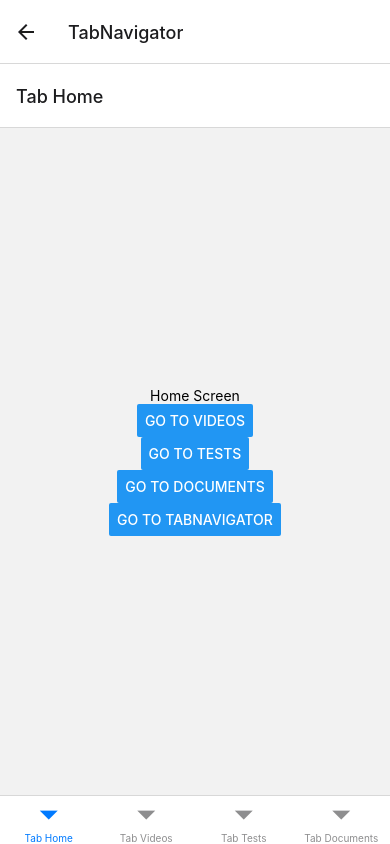
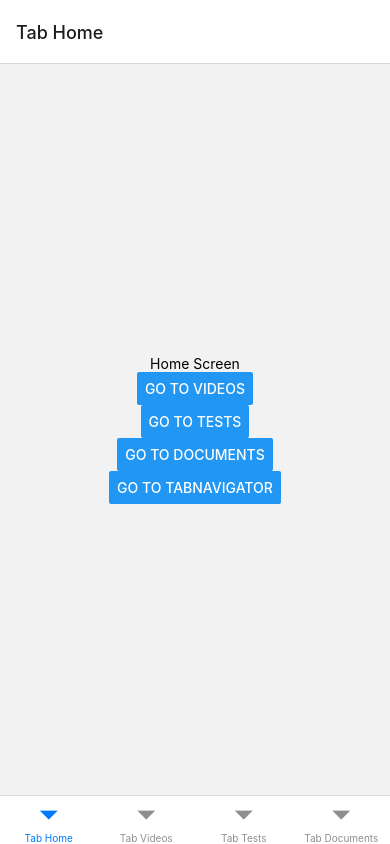
Before and after one commit to ankitpandey71/ReactNative-Practice, a React Native app: screen /TabNavigator in a window 390 px wide. Built offline with nearby package versions, Linux system fonts and the light colour scheme.

Commit message:
removed header from tab nvigator & header clr chng

```diff
--- a/App.js
+++ b/App.js
@@ -21,9 +21,18 @@ function App() {
     <>
       <ApolloProvider client={client}>
         <NavigationContainer>
-          <Stack.Navigator>
+          <Stack.Navigator
+            screenOptions={{
+              headerMode: 'screen',
+              headerTintColor: 'green',
+              headerStyle: {backgroundColor: 'orange'},
+            }}>
             <Stack.Screen name="Home" component={HomeScreen} />
-            <Stack.Screen name="TabNavigator" component={TabNavigator} />
+            <Stack.Screen
+              options={{headerShown: false}}
+              name="TabNavigator"
+              component={TabNavigator}
+            />
             <Stack.Screen name="Videos" component={VideosScreen} />
             <Stack.Screen name="Tests" component={TestsScreen} />
             <Stack.Screen name="Documents" component={DocumentsScreen} />
--- a/navigator/TabNavigator.js
+++ b/navigator/TabNavigator.js
@@ -9,11 +9,23 @@ const Tab = createBottomTabNavigator();
 
 const TabNavigator = () => {
   return (
-    <Tab.Navigator>
+    <Tab.Navigator screenOptions={{headerShown: true}}>
       <Tab.Screen name="Tab Home" component={HomeScreen} />
-      <Tab.Screen name="Tab Videos" component={VideosScreen} />
-      <Tab.Screen name="Tab Tests" component={TestsScreen} />
-      <Tab.Screen name="Tab Documents" component={DocumentsScreen} />
+      <Tab.Screen
+        tabBarShowLabel={false}
+        name="Tab Videos"
+        component={VideosScreen}
+      />
+      <Tab.Screen
+        tabBarShowLabel={false}
+        name="Tab Tests"
+        component={TestsScreen}
+      />
+      <Tab.Screen
+        tabBarShowLabel="false"
+        name="Tab Documents"
+        component={DocumentsScreen}
+      />
     </Tab.Navigator>
   );
 };
--- a/screens/DocumentsScreen.js
+++ b/screens/DocumentsScreen.js
@@ -28,7 +28,7 @@ const Item = props => {
   console.log(props);
   return (
     <View
-      style={tw.style(`flex flex-col rounded-lg bg-white`, {
+      style={tw.style('flex flex-col rounded-lg bg-white', {
         width: width / 2 - 8,
       })}>
       <Image
--- a/screens/TestsScreen.js
+++ b/screens/TestsScreen.js
@@ -65,7 +65,7 @@ const Item = props => {
         <View>
           <Text style={tw`text-[10px]`}>100 likes | 180 attempts</Text>
         </View>
-        <View style={tw`flex-row space-x-4 px-1 pb-1 flex justify-between `}>
+        <View style={tw`flex-row px-1 pb-1 flex justify-between `}>
           <Text
             style={tw`text-[10px] shadow bg-orange-200 text-red-700 rounded-sm`}>
             ${props.item.price}
--- a/screens/VideosScreen.js
+++ b/screens/VideosScreen.js
@@ -67,7 +67,7 @@ function VideosScreen() {
       <FlatList
         data={data?.contents?.payload}
         renderItem={({item}) => <Item item={item} />}
-        keyExtractor={item => item.id}
+        keyExtractor={item => item._id}
         ItemSeparatorComponent={separator}
       />
     </View>
```
